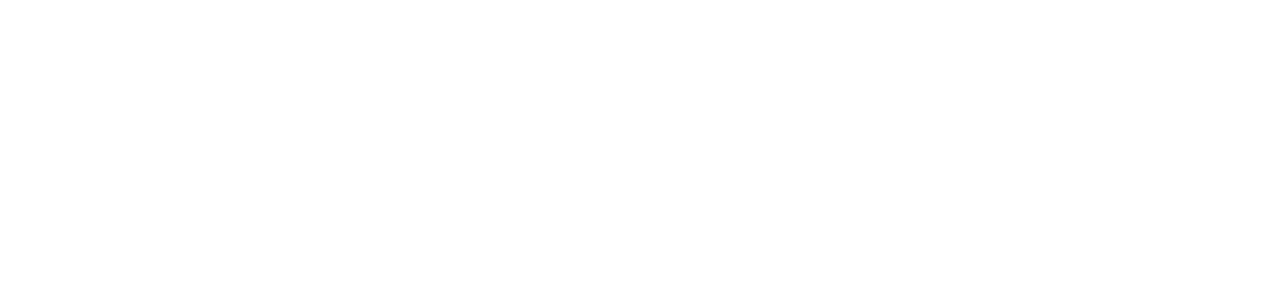
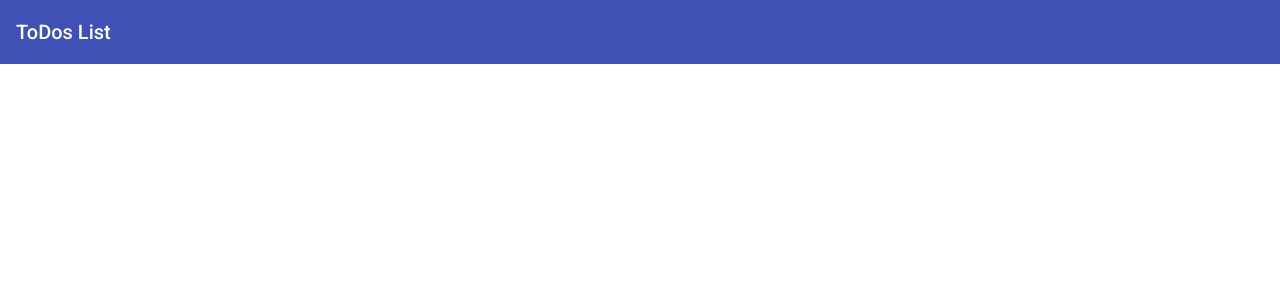
Before and after one commit to mariusz-targosz/someones-to-do-list-app-front, an Angular app: page / in a window 1280 px wide. Shown: the top 300 px of the page. Built offline with nearby package versions, Linux system fonts and the light colour scheme.

Commit message:
Add title

```diff
--- a/src/app/core/layout/layout.component.html
+++ b/src/app/core/layout/layout.component.html
@@ -1,7 +1,5 @@
-<div fxLayout="column" class="h-100">
-    <section fxFlex="1 0 0">
-        <div class="container">
-            <router-outlet></router-outlet>
-        </div>
-    </section>
-</div>
+<mat-toolbar color="primary">
+    <span>ToDos List</span>
+</mat-toolbar>
+
+<router-outlet></router-outlet>
```
